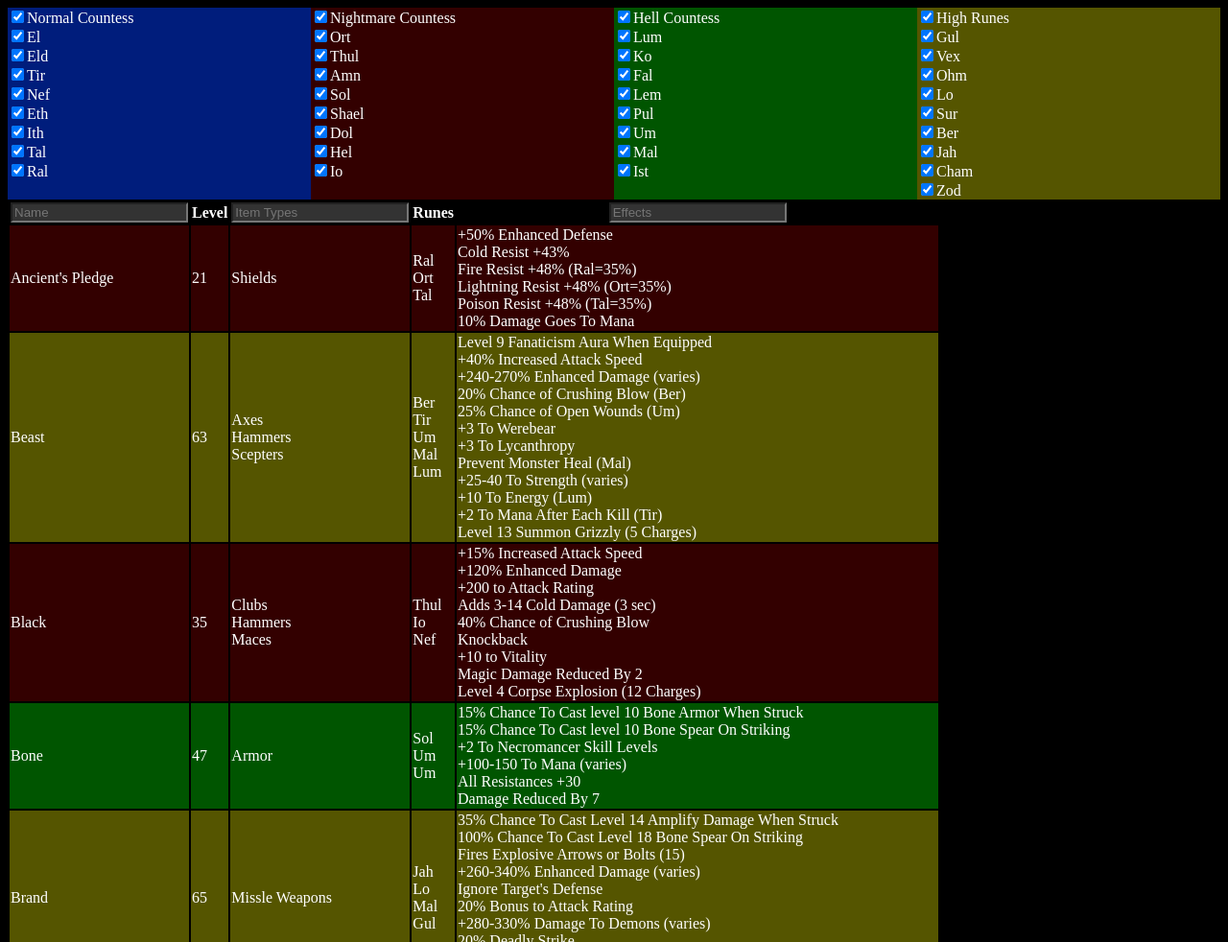
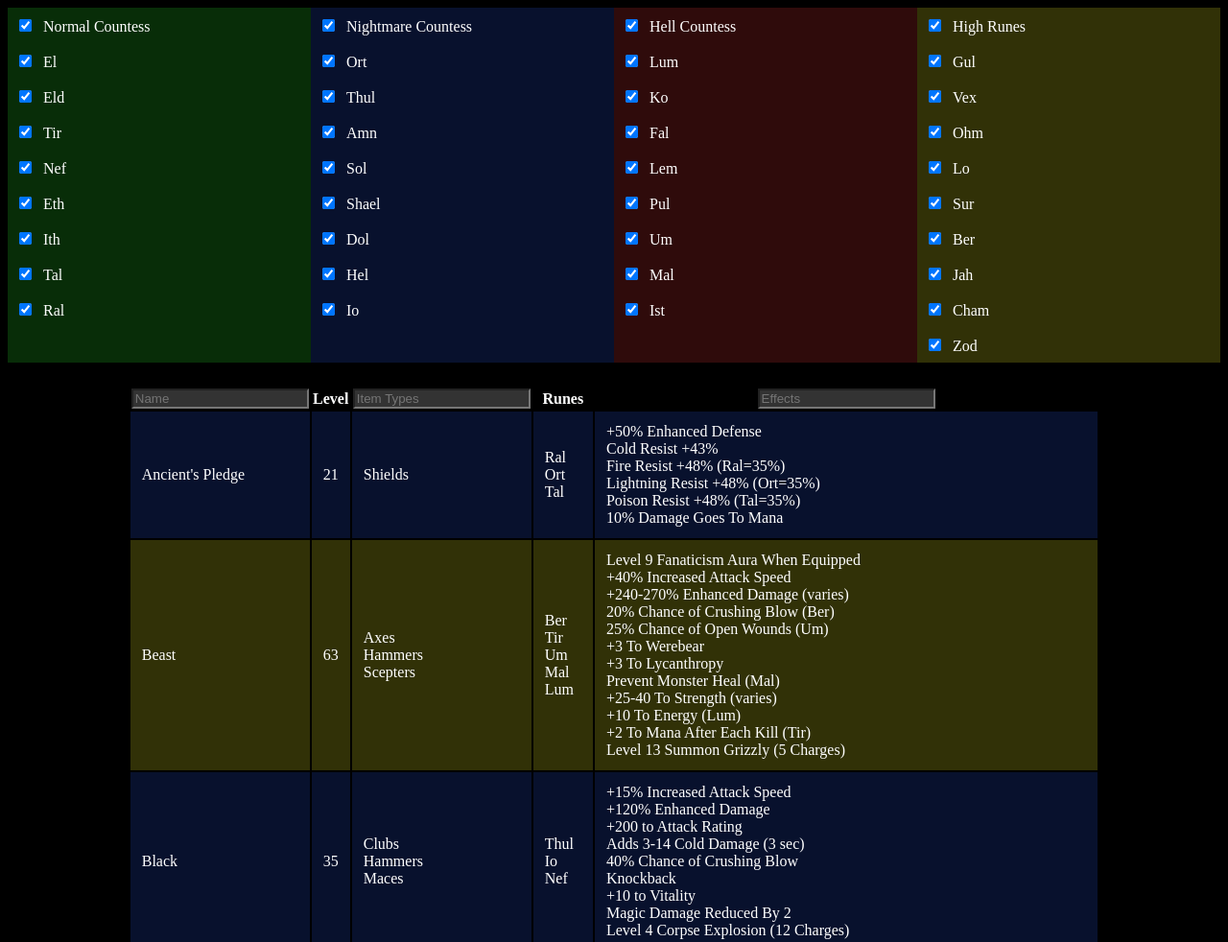
Before and after one commit to icbat/d2-runewords, a plain HTML site: page index.html in a window 1280 px wide. Shown: the top 982 px of the page at 96% size. Drawn offline with Linux system fonts and the light colour scheme.

Commit message:
tiny bit less garbage layout

```diff
--- a/index.html
+++ b/index.html
@@ -9,6 +9,7 @@
             <div id="hellCountessRunes"><input type="checkbox" checked onchange="toggleColumn(this)" />Hell Countess</div>
             <div id="nonCountessRunes"><input type="checkbox" checked onchange="toggleColumn(this)" />High Runes</div>
         </div>
+        <div id="runewordsWrapper">
             <table>
                 <thead>
                     <th><input id="filter-name" type="text" name="name" placeholder="Name" oninput="renderRunewords()" /></th>
@@ -19,6 +20,7 @@
                 </thead>
                 <tbody id="runewords"></tbody>
             </table>
+        </div>
         <script type="text/javascript" src="runes.js"></script>
         <script type="text/javascript" src="runewords.js"></script>
         <script type="text/javascript" src="display.js"></script>
--- a/style.css
+++ b/style.css
@@ -11,24 +11,39 @@ input {
 #runeInputs {
     display: grid;
     grid-template-columns: 1fr 1fr 1fr 1fr;
+
+}
+
+#runeInputs div input {
+    margin: 12px;
+}
+
+#runeInputs {
+    margin-bottom: 24px;
+}
+
+#runewordsWrapper {
+    display: grid;
+    justify-content: space-around;
 }
 
 table td {
     border: 0;
+    padding: 12px;
 }
 
 table tr.normalCountessRunes, #normalCountessRunes {
-    background-color: #001d7c;
+    background-color: #082d08;
 }
 
 table tr.nightmareCountessRunes, #nightmareCountessRunes {
-    background-color: #330000;
+    background-color: #08112d;
 }
 
 table tr.hellCountessRunes, #hellCountessRunes {
-    background-color: #005500;
+    background-color: #2f0b0b;
 }
 
 table tr.nonCountessRunes, #nonCountessRunes {
-    background-color: #555500;
+    background-color: #313107;
 }
```
Lines whose indentation alone changed are shown as unchanged.
